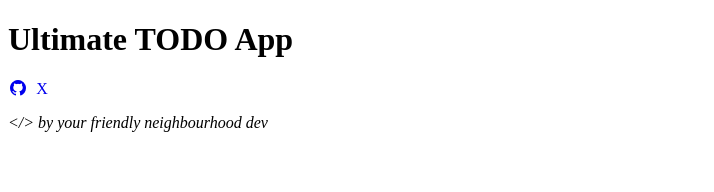
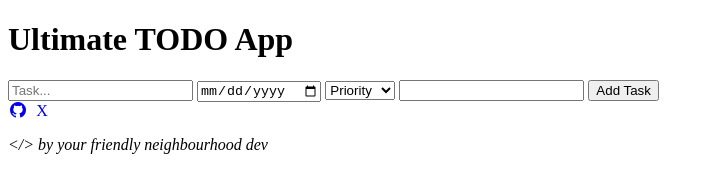
Before and after one commit to thesyntaxdude/todo-top, a website built with webpack: page src/index.html in a window 1280 px wide. Shown: the whole page, without its empty margins (0-714 px from the left). Built offline with nearby package versions, Linux system fonts and the light colour scheme.

Commit message:
new: added basic markup for adding todo tasks

```diff
--- a/src/index.html
+++ b/src/index.html
@@ -16,7 +16,18 @@
   </header>
   <main>
     <section id="add-task-field">
-
+      <form action="#" id="add-task">
+        <input type="text" id="task-name" placeholder="Task...">
+        <input type="date" name="task-due-date" id="task-due-date">
+        <select name="priority-level" id="priority-level">
+          <option value="">Priority</option>
+          <option value="low">Low</option>
+          <option value="medium">Medium</option>
+          <option value="high">High</option>
+        </select>
+        <input type="text" name="folder-name" id="folder-name">
+        <button id="submit">Add Task</button>
+      </form>
     </section>
   </main>
   <footer>
```
